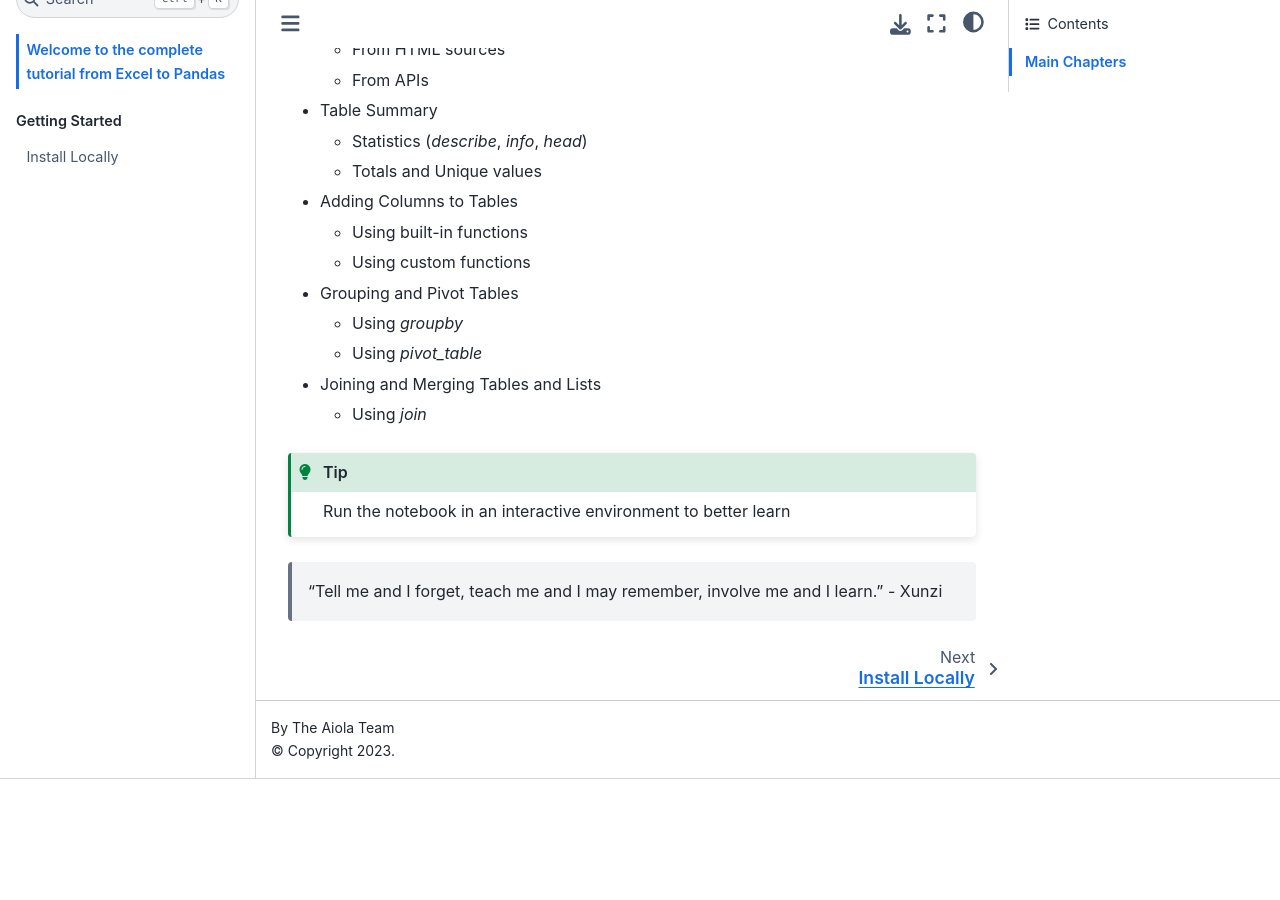
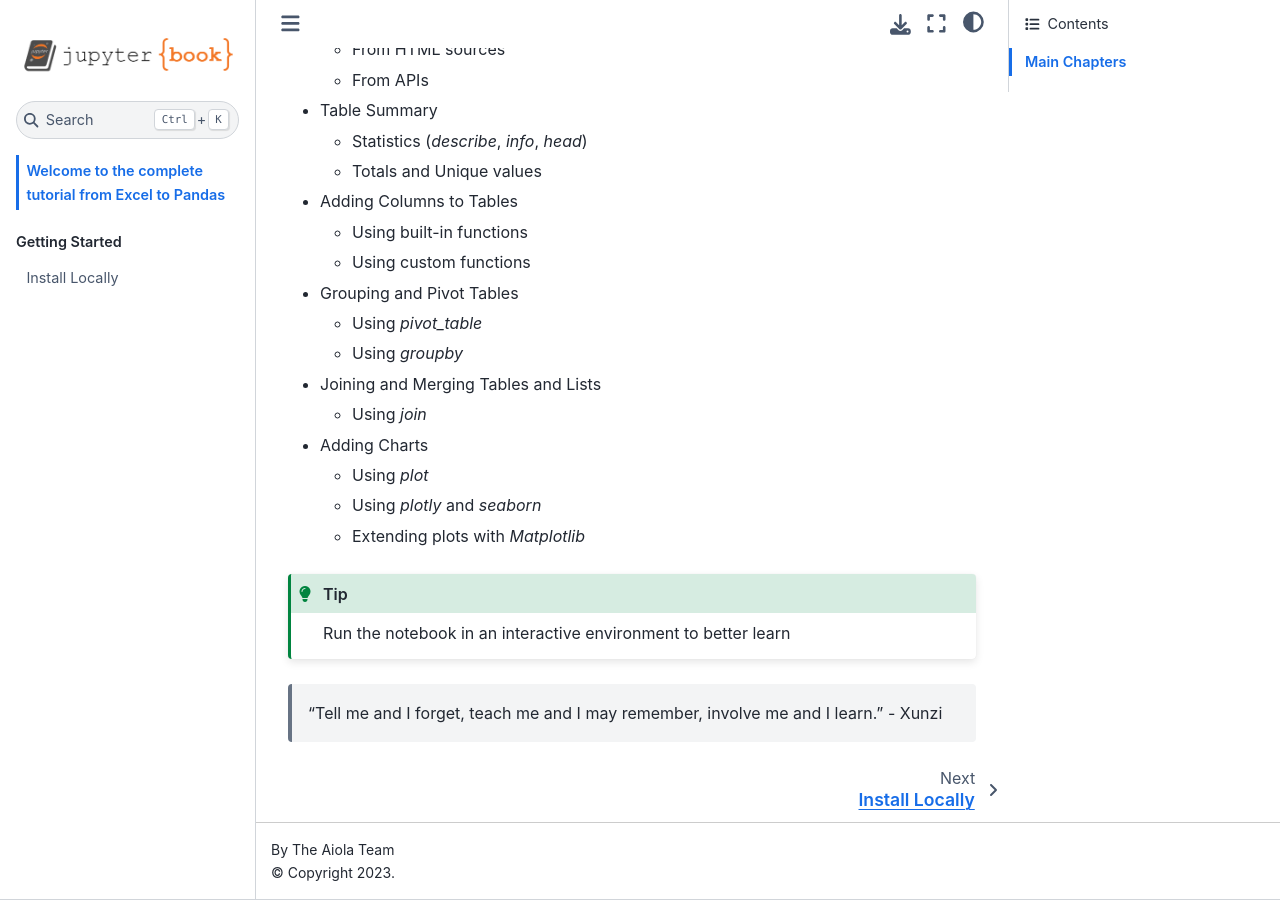
Before and after one commit to luisdomin5/from-excel-to-pandas, a Jupyter Book: the page built from intro.md, in a window 1280 px wide and 900 px high, scrolled down 605 px. Built offline with Jupyter Book 1.0.4 settings and Sphinx 7.4.7 and the Sphinx Book theme 1.1.4, drawn with Linux system fonts in a browser that asks for light colours; pages that are not in the unit, such as notebooks, are missing from menus; before the commit the page ends 1384 px from its top, so only the background shows below that.

Commit message:
Updating the intro with charts section

`````diff
--- a/intro.md
+++ b/intro.md
@@ -26,11 +26,16 @@
     - Using custom functions
 
 - Grouping and Pivot Tables
+    - Using _pivot_table_
     - Using _groupby_
-    - Using _pivot_table_
 
 - Joining and Merging Tables and Lists
     - Using _join_
+
+- Adding Charts
+    - Using _plot_
+    - Using _plotly_ and _seaborn_
+    - Extending plots with _Matplotlib_
 
 ````{tip}
 Run the notebook in an interactive environment to better learn
`````
